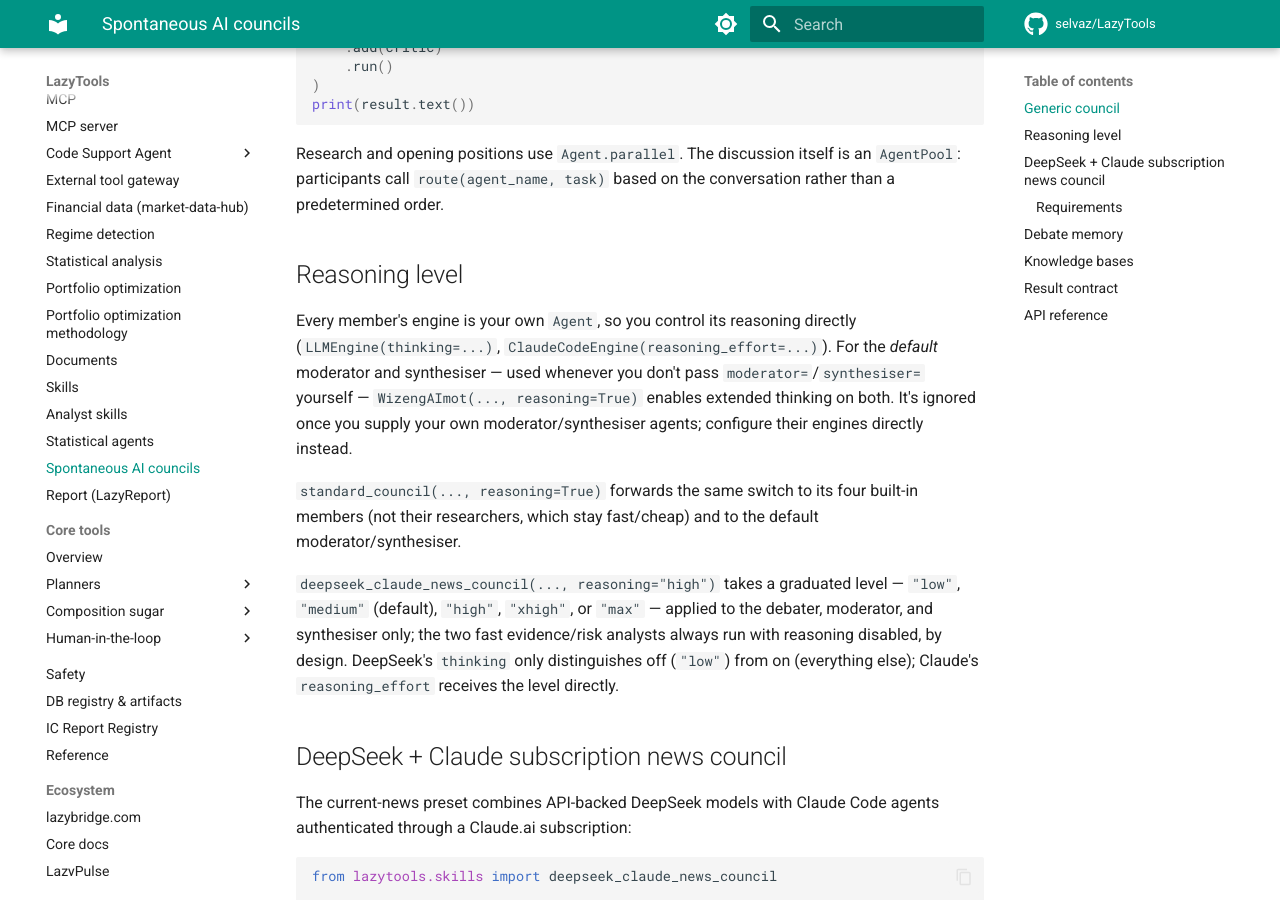
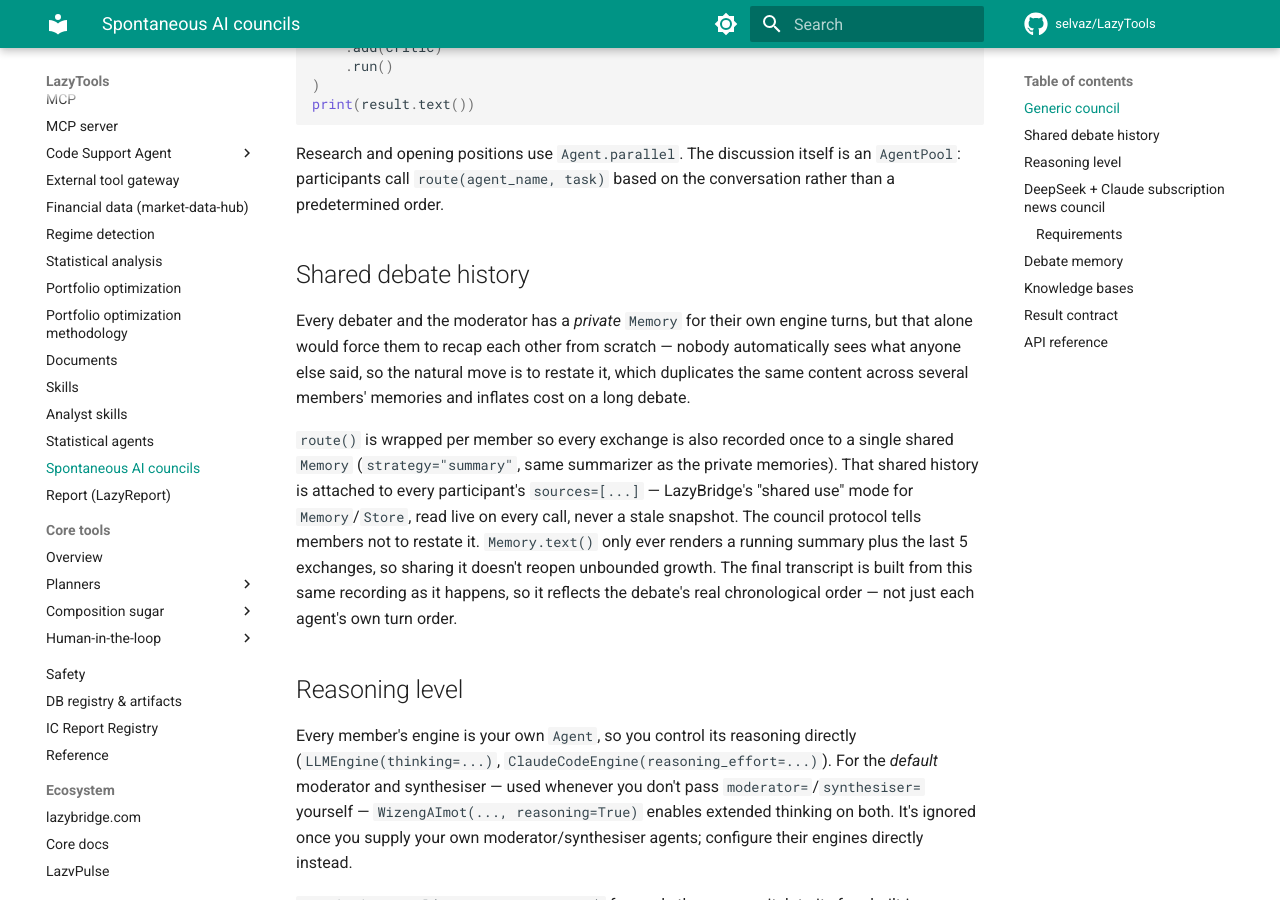
Before and after one commit to selvaz/LazyTools, an MkDocs documentation site: the page built from docs/skills-council.md, in a window 1280 px wide and 900 px high, scrolled down 876 px. Built offline with MkDocs 1.6.1 and Material for MkDocs 9.7.7, drawn with Linux system fonts in a browser that asks for light colours; comment, search, counter and statistics services are not loaded.

Commit message:
Give the council debate a shared, non-duplicated history
Each debater/moderator only had a private Memory, so nobody automatically
saw what anyone else said -- the protocol asked members to "respond to
what others actually said," which in practice meant recapping it
themselves. The same facts ended up restated, in slightly different
words, across several members' private memories, at real token cost.

route() is now wrapped per member: every exchange is recorded once to a
single shared Memory (same "summary" compression as the private
memories), attached to every participant's sources=[...] -- LazyBridge's
documented "shared use" mode for Memory/Store, read live on every call.
The protocol tells members not to restate it, since they can already see
it. Memory.text() only ever renders a running summary plus the last 5
exchanges, so sharing it doesn't reopen unbounded growth.

The final transcript is now built from this same recording as it
happens, so it reflects the debate's real chronological order --
incidentally fixing the non-chronological-transcript finding Codex left
open on #103/#108, as a natural consequence of the redesign rather than
a targeted patch. Removed _assistant_texts, no longer used.

Co-Authored-By: Claude Sonnet 5 <noreply@anthropic.com>

```diff
--- a/docs/skills-council.md
+++ b/docs/skills-council.md
@@ -45,6 +45,25 @@ print(result.text())
 Research and opening positions use `Agent.parallel`. The discussion itself is
 an `AgentPool`: participants call `route(agent_name, task)` based on the
 conversation rather than a predetermined order.
+
+## Shared debate history
+
+Every debater and the moderator has a *private* `Memory` for their own
+engine turns, but that alone would force them to recap each other from
+scratch — nobody automatically sees what anyone else said, so the natural
+move is to restate it, which duplicates the same content across several
+members' memories and inflates cost on a long debate.
+
+`route()` is wrapped per member so every exchange is also recorded once to
+a single shared `Memory` (`strategy="summary"`, same summarizer as the
+private memories). That shared history is attached to every participant's
+`sources=[...]` — LazyBridge's "shared use" mode for `Memory`/`Store`,
+read live on every call, never a stale snapshot. The council protocol
+tells members not to restate it. `Memory.text()` only ever renders a
+running summary plus the last 5 exchanges, so sharing it doesn't reopen
+unbounded growth. The final transcript is built from this same recording
+as it happens, so it reflects the debate's real chronological order —
+not just each agent's own turn order.
 
 ## Reasoning level
 
```
Also changed, not shown: CHANGELOG.md (+7 -1 lines), 1 other file.
